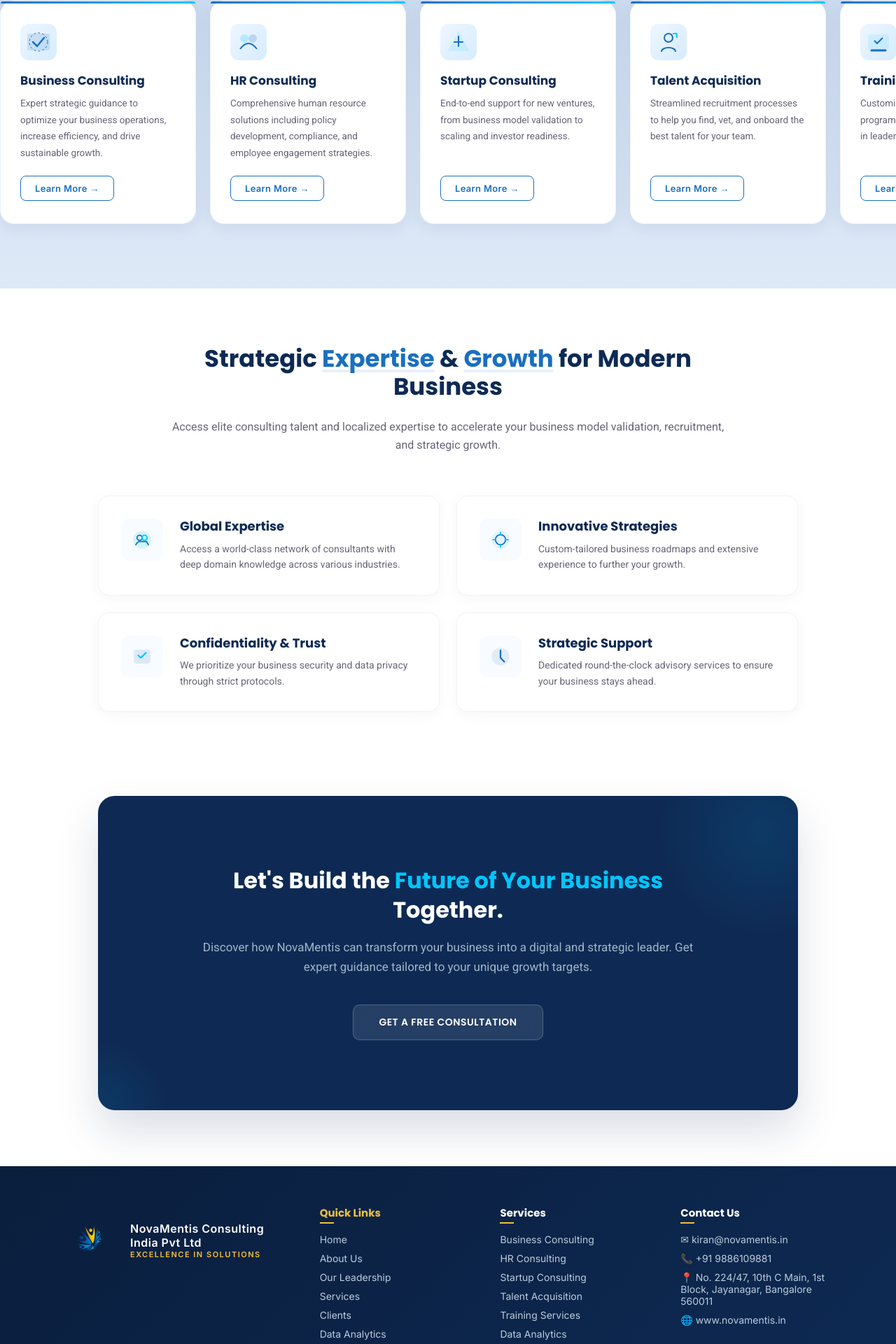
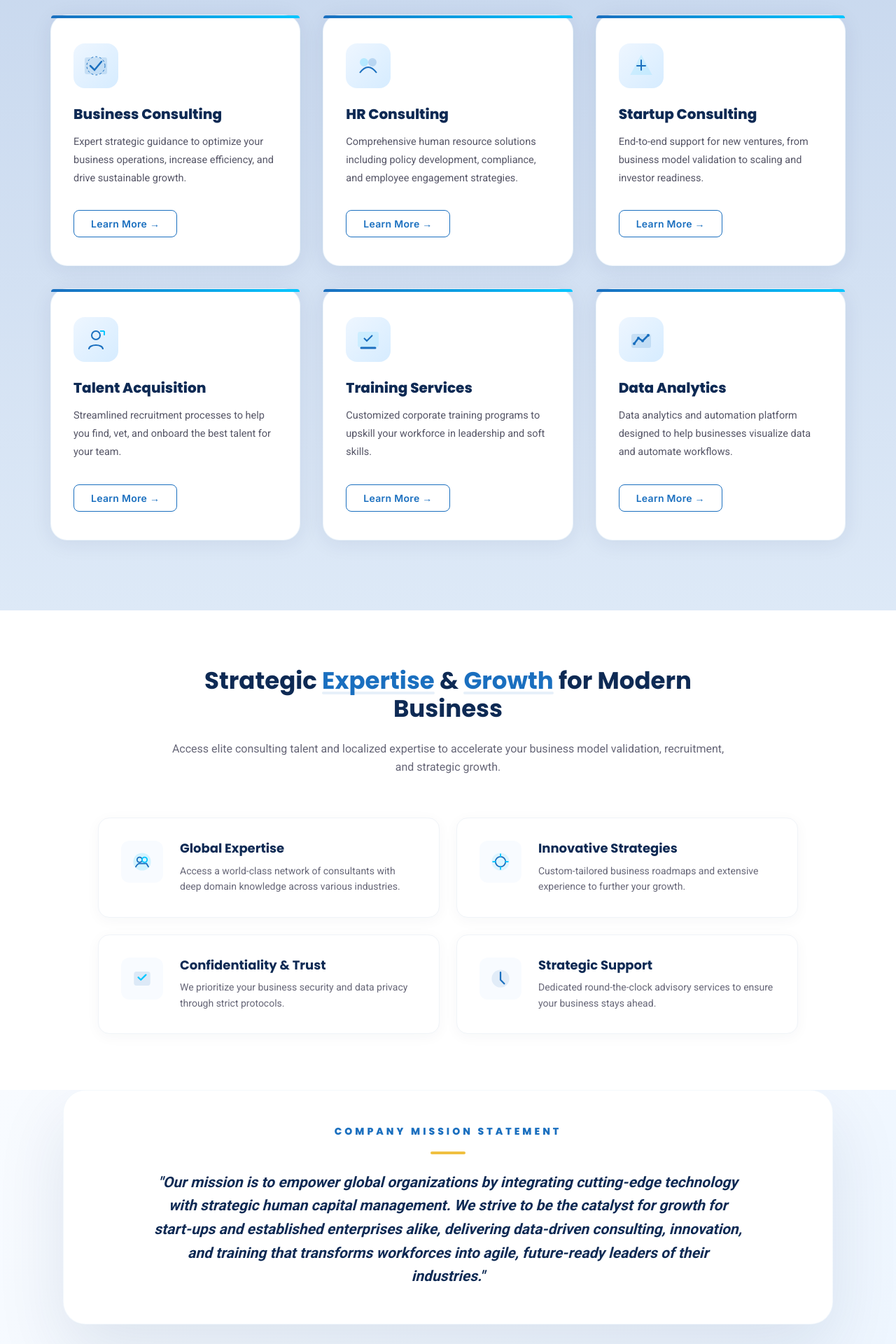
Before and after one commit to sharmamilu/nova-mentis-consulting, a React (Vite) app: page / in a window 1280 px wide. Shown: the part 617-2537 px from the top of the page at 70% size. Built offline with nearby package versions, Linux system fonts and the light colour scheme.

Commit message:
feat: implement core UI components and integrate EmailJS for contact functionality

```diff
--- a/package.json
+++ b/package.json
@@ -10,6 +10,7 @@
     "preview": "vite preview"
   },
   "dependencies": {
+    "@emailjs/browser": "^4.4.1",
     "react": "^19.2.4",
     "react-dom": "^19.2.4",
     "react-router-dom": "^7.13.2",
--- a/src/App.jsx
+++ b/src/App.jsx
@@ -10,6 +10,7 @@ import FeaturesSection from "./components/FeaturesSection/FeaturesSection";
 import CtaSection from "./components/CtaSection/CtaSection";
 import Footer from "./components/Footer/Footer";
 import AboutUs from "./pages/AboutUs/AboutUs";
+import MissionStatement from "./components/MissionStatement/MissionStatement";
 
 import BusinessConsulting from "./pages/Services/BusinessConsulting";
 import ServicesOverview from "./pages/Services/ServicesOverview";
@@ -38,6 +39,7 @@ const HomePage = ({ activeTab, onTabChange, services }) => (
     <ServiceTabs activeTab={activeTab} onTabChange={onTabChange} />
     <ServiceCards services={services} activeTab={activeTab} />
     <FeaturesSection />
+    <MissionStatement />
     <CtaSection />
   </>
 );
--- a/src/components/HeroSection/HeroSection.css
+++ b/src/components/HeroSection/HeroSection.css
@@ -45,6 +45,7 @@
   line-height: var(--leading-tight);
   margin-bottom: 20px;
   letter-spacing: -1.5px;
+  text-shadow: 2px 2px 12px rgba(0, 0, 0, 0.4);
 }
 
 .hero-subtitle {
@@ -54,17 +55,19 @@
   font-weight: var(--w-semibold);
   margin-bottom: 28px;
   line-height: var(--leading-tight);
-  opacity: 0.95;
+  opacity: 1;
   letter-spacing: 0.5px;
+  text-shadow: 2px 2px 8px rgba(0, 0, 0, 0.3);
 }
 
 .hero-description {
-  color: rgba(255, 255, 255, 0.8);
+  color: #fff;
   font-family: var(--font-body);
   font-size: var(--text-hero-description);
   max-width: 620px;
   line-height: var(--leading-base);
-  font-weight: var(--w-regular);
+  font-weight: 500;
+  text-shadow: 1px 1px 6px rgba(0, 0, 0, 0.3);
 }
 
 @media (max-width: 768px) {
--- a/src/components/Leadership/Leadership.css
+++ b/src/components/Leadership/Leadership.css
@@ -1,5 +1,5 @@
 .leadership-section {
-  padding: 120px 0;
+  padding: 60px 0;
   background: #fbfdff;
   border-top: 1px solid #f0f4f8;
   overflow: hidden;
@@ -13,8 +13,8 @@
 
 .leadership-grid {
   display: grid;
-  grid-template-columns: 350px 1fr;
-  gap: 100px;
+  grid-template-columns: 280px 1fr;
+  gap: 60px;
   align-items: flex-start;
 }
 
--- /dev/null
+++ b/src/components/MissionStatement/MissionStatement.css
@@ -0,0 +1,84 @@
+.mission-section {
+  padding: 0px 32px 30px;
+  background: linear-gradient(135deg, #f8fbff 0%, #eef6ff 100%);
+  position: relative;
+  overflow: hidden;
+}
+
+.mission-container {
+  max-width: 1100px;
+  margin: 0 auto;
+}
+
+.mission-card {
+  background: white;
+  border-radius: 32px;
+  padding: 50px 60px;
+  box-shadow: 0 40px 100px rgba(14, 42, 84, 0.1);
+  border: 1px solid rgba(26, 111, 191, 0.05);
+  position: relative;
+  text-align: center;
+}
+
+.mission-content {
+  width: 100%;
+}
+
+.mission-title {
+  font-family: var(--font-heading);
+  font-size: 14px;
+  font-weight: 800;
+  color: #1a6fbf;
+  letter-spacing: 4px;
+  text-transform: uppercase;
+  margin-bottom: 20px;
+}
+
+.mission-divider {
+  width: 50px;
+  height: 4px;
+  background: #f0c040;
+  margin: 0 auto 24px;
+  border-radius: 2px;
+}
+
+.mission-text {
+  font-family: var(--font-body);
+  font-size: 21px;
+  line-height: 1.6;
+  color: #0e2a54;
+  font-weight: 600;
+  font-style: italic;
+  max-width: 850px;
+  margin: 0 auto;
+}
+
+@media (max-width: 992px) {
+  .mission-card {
+    flex-direction: column;
+    text-align: center;
+    padding: 60px 40px;
+    gap: 40px;
+  }
+  .mission-logo {
+    margin: 0 auto;
+  }
+  .mission-divider {
+    margin: 0 auto 32px;
+  }
+  .mission-text {
+    font-size: 20px;
+  }
+}
+
+@media (max-width: 576px) {
+  .mission-section {
+    padding: 60px 24px;
+  }
+  .mission-card {
+    padding: 40px 24px;
+  }
+  .mission-text {
+    font-size: 18px;
+  }
+}
--- /dev/null
+++ b/src/components/MissionStatement/MissionStatement.jsx
@@ -0,0 +1,25 @@
+import "./MissionStatement.css";
+
+const MissionStatement = () => {
+  return (
+    <section className="mission-section">
+      <div className="mission-container">
+      <div className="mission-card">
+        <div className="mission-content">
+          <h2 className="mission-title">Company Mission Statement</h2>
+          <div className="mission-divider"></div>
+          <p className="mission-text">
+            "Our mission is to empower global organizations by integrating cutting-edge technology
+            with strategic human capital management. We strive to be the catalyst for growth for
+            start-ups and established enterprises alike, delivering data-driven consulting,
+            innovation, and training that transforms workforces into agile, future-ready
+            leaders of their industries."
+          </p>
+        </div>
+      </div>
+      </div>
+    </section>
+  );
+};
+
+export default MissionStatement;
--- a/src/components/ServiceCards/ServiceCards.css
+++ b/src/components/ServiceCards/ServiceCards.css
@@ -119,15 +119,24 @@
 /* ── Slider Track ── */
 .cards-slider {
   display: flex;
-  gap: 20px;
-  padding: 20px 60px 32px;
+  gap: 24px;
+  padding: 40px 60px;
   overflow-x: auto;
-  scroll-snap-type: x mandatory;
   scroll-behavior: smooth;
-  cursor: grab;
   user-select: none;
   scrollbar-width: none;
   -ms-overflow-style: none;
+}
+
+.cards-slider.grid-layout {
+  display: grid;
+  grid-template-columns: repeat(auto-fit, minmax(300px, 1fr));
+  max-width: 1200px;
+  margin: 0 auto;
+  justify-content: center;
+  overflow: visible;
+  padding: 40px 32px;
+  gap: 32px;
 }
 
 .cards-slider.single-item {
@@ -140,23 +149,15 @@
   display: none;
 }
 
-.cards-slider.dragging {
-  cursor: grabbing;
-  scroll-behavior: auto;
-}
-
 /* ── Individual Card ── */
 .service-card {
   background: #fff;
-  border-radius: 20px;
-  padding: 32px 28px;
+  border-radius: 24px;
+  padding: 40px 32px;
   min-width: 280px;
-  max-width: 280px;
-  scroll-snap-align: start;
-  flex-shrink: 0;
   display: flex;
   flex-direction: column;
-  box-shadow: 0 4px 24px rgba(14, 42, 84, 0.08);
+  box-shadow: 0 4px 30px rgba(14, 42, 84, 0.08);
   border: 1px solid rgba(26, 111, 191, 0.08);
   transition: all 0.4s cubic-bezier(0.2, 1, 0.3, 1);
   position: relative;
@@ -165,113 +166,86 @@
 }
 
 @keyframes cardFade {
-  from {
-    opacity: 0;
-    transform: translateY(20px);
-  }
-  to {
-    opacity: 1;
-    transform: translateY(0);
-  }
+  from { opacity: 0; transform: translateY(20px); }
+  to { opacity: 1; transform: translateY(0); }
 }
 
 .single-item .service-card {
-  min-width: 340px;
-  max-width: 340px;
+  min-width: 380px;
+  max-width: 420px;
   transform: scale(1.05);
-  box-shadow: 0 20px 50px rgba(14, 42, 84, 0.15);
+  box-shadow: 0 20px 60px rgba(14, 42, 84, 0.15);
 }
 
 .card-glow {
   position: absolute;
-  top: 50%;
-  left: 50%;
+  top: 50%; left: 50%;
   transform: translate(-50%, -50%);
-  width: 150%;
-  height: 150%;
-  background: radial-gradient(
-    circle,
-    rgba(95, 168, 211, 0.15) 0%,
-    transparent 70%
-  );
+  width: 150%; height: 150%;
+  background: radial-gradient(circle, rgba(95, 168, 211, 0.15) 0%, transparent 70%);
   z-index: -1;
   pointer-events: none;
   animation: glowPulse 4s infinite alternate;
 }
 
 @keyframes glowPulse {
-  from {
-    opacity: 0.3;
-    transform: translate(-50%, -50%) scale(1);
-  }
-  to {
-    opacity: 0.7;
-    transform: translate(-50%, -50%) scale(1.1);
-  }
+  from { opacity: 0.3; transform: translate(-50%, -50%) scale(1); }
+  to { opacity: 0.7; transform: translate(-50%, -50%) scale(1.1); }
 }
 
-/* Colored top accent line */
 .service-card::before {
   content: "";
   position: absolute;
-  top: 0;
-  left: 0;
-  right: 0;
-  height: 3px;
+  top: 0; left: 0; right: 0; height: 4px;
   background: linear-gradient(90deg, #1a6fbf, #00c6ff);
   border-radius: 20px 20px 0 0;
 }
 
 .service-card:hover {
-  transform: translateY(-6px);
-  box-shadow: 0 12px 40px rgba(14, 42, 84, 0.14);
+  transform: translateY(-8px);
+  box-shadow: 0 20px 40px rgba(14, 42, 84, 0.12);
 }
 
-/* ── Icon ── */
 .card-icon-wrap {
-  width: 52px;
-  height: 52px;
+  width: 64px;
+  height: 64px;
   background: linear-gradient(135deg, #eef6ff 0%, #d6ecff 100%);
-  border-radius: 12px;
+  border-radius: 16px;
   display: flex;
   align-items: center;
   justify-content: center;
-  margin-bottom: 18px;
-  flex-shrink: 0;
+  margin-bottom: 24px;
 }
 
-/* ── Title ── */
 .card-title {
   font-family: var(--font-heading);
-  font-size: 17px;
-  font-weight: var(--w-bold);
+  font-size: 20px;
+  font-weight: 800;
   color: #0e2a54;
-  margin-bottom: 10px;
+  margin-bottom: 14px;
   line-height: 1.3;
 }
 
-/* ── Description ── */
 .card-desc {
   font-family: var(--font-body);
-  font-size: 13.5px;
-  color: #667;
-  line-height: 1.75;
+  font-size: 14.5px;
+  color: #556;
+  line-height: 1.8;
   flex-grow: 1;
-  margin-bottom: 20px;
+  margin-bottom: 32px;
 }
 
-/* ── Button ── */
 .learn-btn {
   display: inline-flex;
   align-items: center;
-  gap: 6px;
+  gap: 8px;
   background: transparent;
   color: #1a6fbf;
   border: 1.5px solid #1a6fbf;
-  padding: 9px 20px;
+  padding: 10px 24px;
   border-radius: 8px;
   font-family: "Inter", sans-serif;
-  font-size: 13px;
+  font-size: 14px;
   font-weight: 600;
   letter-spacing: 0.3px;
   cursor: pointer;
@@ -282,31 +256,19 @@
 .learn-btn:hover {
   background: #1a6fbf;
   color: #fff;
-  transform: translateX(3px);
+  transform: translateX(4px);
+}
+
+@media (max-width: 992px) {
+  .cards-slider.grid-layout {
+    grid-template-columns: repeat(2, 1fr);
+  }
 }
 
 @media (max-width: 768px) {
-  .cards-section {
-    padding: 32px 0;
-  }
-  .bg-decorations {
-    display: none;
-  }
-  .cards-slider {
-    padding: 16px 24px 24px;
-    gap: 20px;
-    display: grid;
+  .cards-slider.grid-layout {
     grid-template-columns: 1fr;
-    overflow-x: visible;
-  }
-  .cards-slider.single-item {
-    display: flex;
-    justify-content: center;
-  }
-  .service-card {
-    min-width: 100%;
-    max-width: 100%;
-    padding: 28px 24px;
-    margin-bottom: 0;
+    padding: 24px;
+    gap: 24px;
   }
 }
--- a/src/components/ServiceCards/ServiceCards.jsx
+++ b/src/components/ServiceCards/ServiceCards.jsx
@@ -119,16 +119,9 @@ const ServiceCards = ({ services, activeTab }) => {
         </div>
       )}
 
-      <div
-        className={`cards-slider ${isSingle ? "single-item" : ""}`}
-        ref={sliderRef}
-        onMouseDown={onMouseDown}
-        onMouseLeave={onMouseLeave}
-        onMouseUp={onMouseUp}
-        onMouseMove={onMouseMove}
-      >
+      <div className={`cards-slider ${isSingle ? "single-item" : "grid-layout"}`}>
         {services.map((s, idx) => (
-          <div key={s.title} className="service-card" style={{ "--idx": idx }}>
+          <div key={idx} className="service-card" style={{ "--idx": idx }}>
             <div className="card-icon-wrap">{s.icon}</div>
             <h3 className="card-title">{s.title}</h3>
             <p className="card-desc">{s.desc}</p>
--- a/src/pages/ContactUs/ContactUs.css
+++ b/src/pages/ContactUs/ContactUs.css
@@ -85,6 +85,11 @@
   border: 1px solid #ddd;
 }
 
+.map-redirect-link {
+  text-decoration: none;
+  display: block;
+}
+
 .map-glass-overlay {
   position: absolute;
   top: 20px;
@@ -97,7 +102,25 @@
   border-radius: 16px;
   z-index: 5;
   border: 1px solid rgba(255, 255, 255, 0.1);
-  pointer-events: none;
+  transition: all 0.3s ease;
+  pointer-events: auto;
+}
+
+.map-redirect-link:hover .map-glass-overlay {
+  background: rgba(26, 111, 191, 0.9);
+  transform: translateY(-2px);
+  box-shadow: 0 10px 30px rgba(0, 0, 0, 0.3);
+}
+
+.map-hint {
+  display: block;
+  font-size: 11px;
+  color: #f0c040;
+  font-weight: 700;
+  margin-top: 8px;
+  text-transform: uppercase;
+  letter-spacing: 1px;
+  opacity: 0.8;
 }
 
 .google-map {
```
Also changed, not shown: src/components/Leadership/Leadership.jsx (+2 -12 lines), src/pages/ContactUs/ContactUs.jsx (+62 -10 lines), 2 other files (tests, documents, lock files or other folders).
